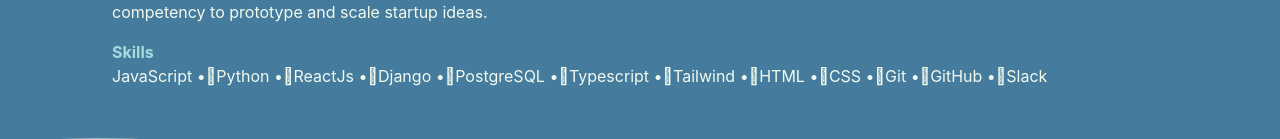
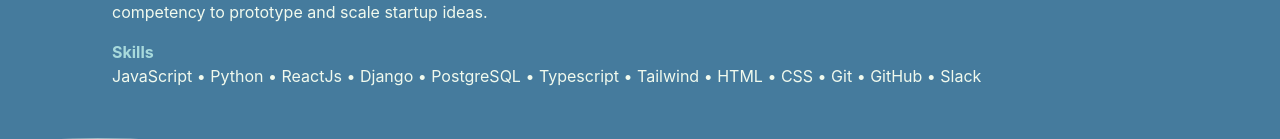
Before and after one commit to stephenqhoward/portfolio-site, a Next.js app: page / in a window 1280 px wide. Shown: the part 792-931 px from the top of the page. Built offline with nearby package versions, Linux system fonts and the light colour scheme.

Commit message:
Fixed icon/space issue

```diff
--- a/src/components/Bio/Bio.tsx
+++ b/src/components/Bio/Bio.tsx
@@ -21,7 +21,7 @@ const Bio: FC<BioProps> = ({ text, skills }) => (
         {skills.map((skill, index) => {
           while(index !== skills.length-1) {
             return (
-              <li key={ index }>{ skill } &#x2022;&#x3;</li>
+              <li key={ index }>{ skill } •&nbsp;</li>
             )
           }
           return (
```
